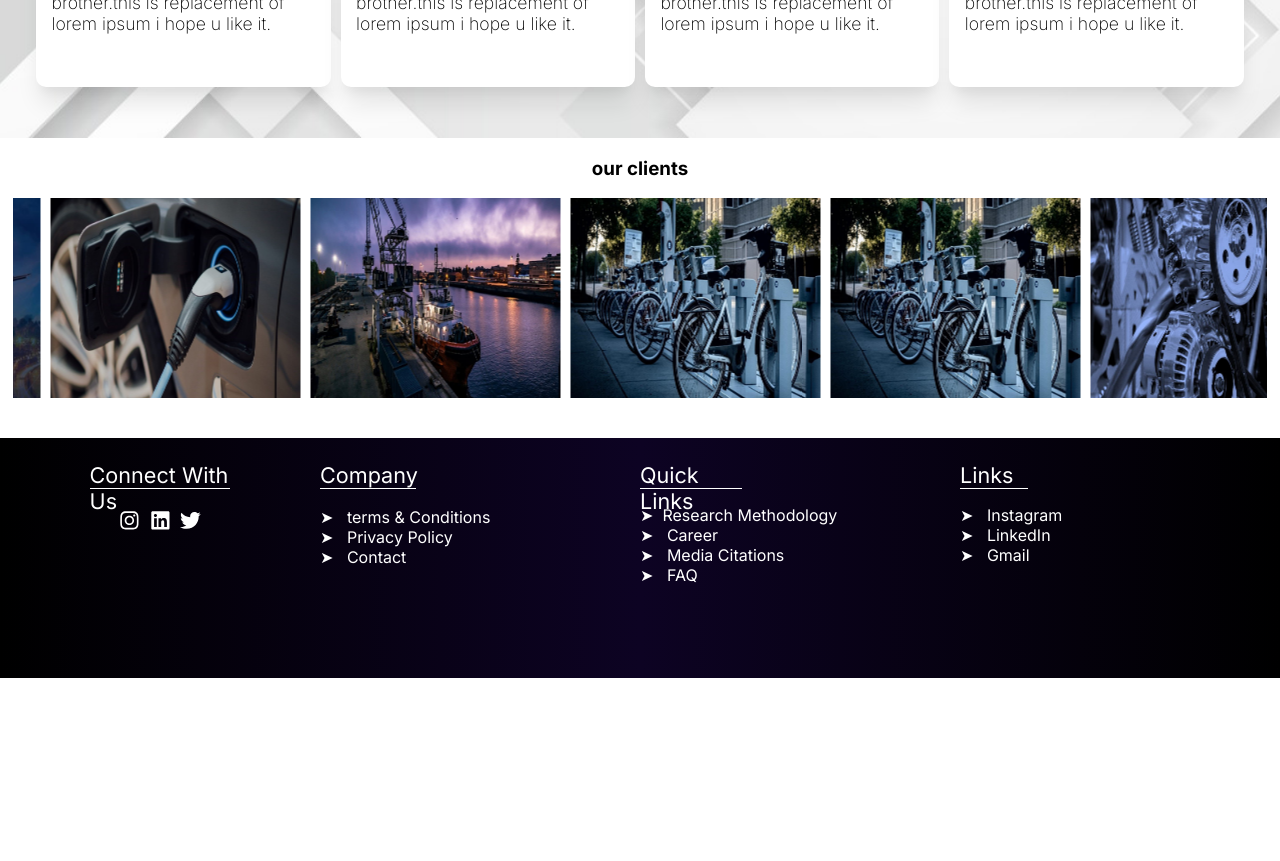
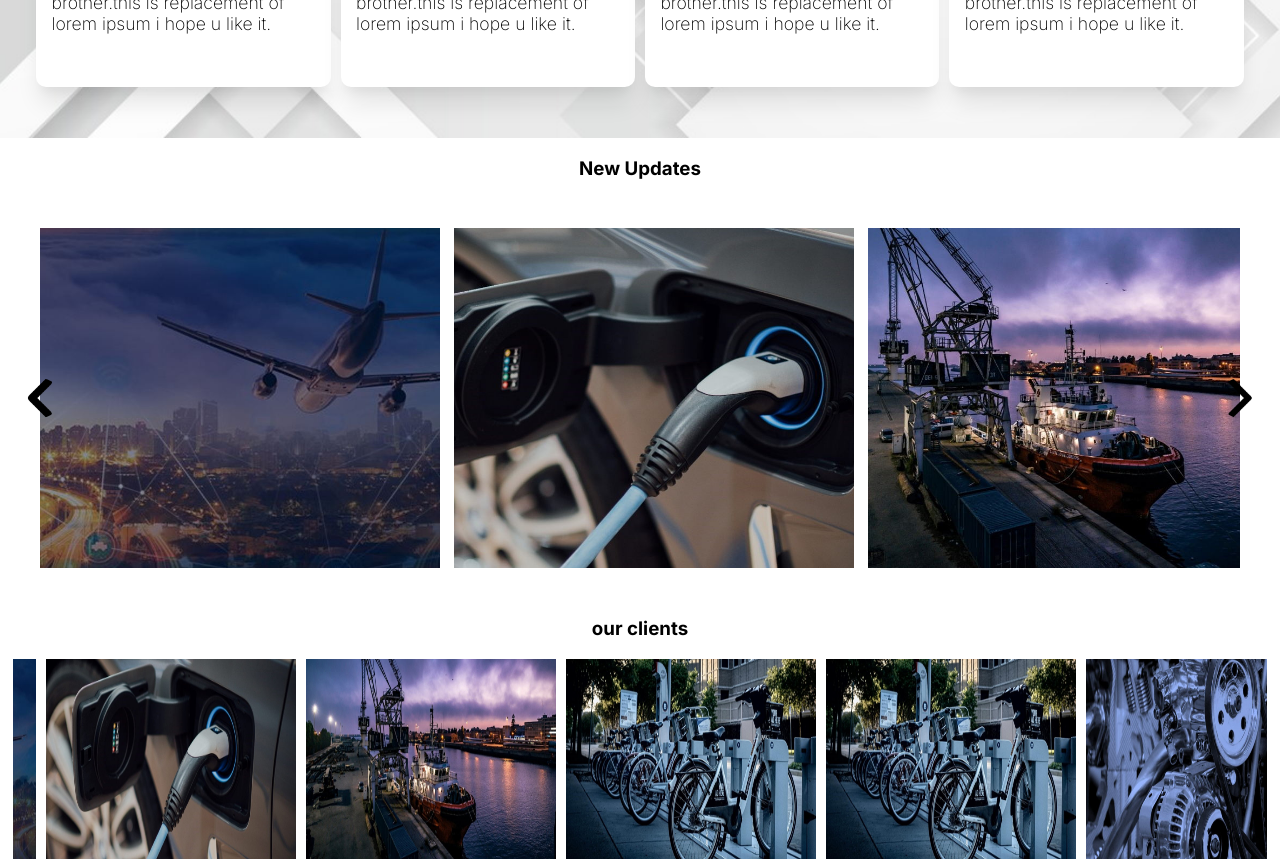
Before and after one commit to SidhartGautam25/my-markstats, a Next.js app: page / in a window 1280 px wide. Shown: the part 3080-3941 px from the top of the page. Before the commit the page ends 3758 px from the top, so only its background shows below. Built offline with nearby package versions, Linux system fonts and the light colour scheme.

Commit message:
added carousel component in home page

```diff
--- /dev/null
+++ b/app/components/carousel/Carousel.jsx
@@ -0,0 +1,113 @@
+"use client";
+import styles from "./styles.module.css";
+import Image from "next/image";
+import arrow from "../../../public/arrow.png";
+import right from "../../../public/right.png";
+import ind1 from "../../../public/ind1.jpg";
+import ind2 from "../../../public/ind2.jpg";
+import ind3 from "../../../public/ind3.jpg";
+import ind4 from "../../../public/ind5.jpg";
+import img1 from "../../../public/img1.jpg";
+import img2 from "../../../public/img2.jpg";
+import img3 from "../../../public/img3.jpg";
+import img4 from "../../../public/img4.jpg";
+import res1 from "../../../public/res1.jpg";
+import res2 from "../../../public/res2.jpg";
+import res3 from "../../../public/res3.jpg";
+import res4 from "../../../public/res4.jpg";
+import res5 from "../../../public/res5.jpg";
+import res6 from "../../../public/res6.jpg";
+import res7 from "../../../public/res7.jpg";
+import res8 from "../../../public/res8.jpg";
+import { useEffect, useLayoutEffect, useRef, useState } from "react";
+
+export default function Carousel() {
+  // const [isdragStart, setIsdragStart] = useState(false);
+  const carousel = useRef();
+  const arrowicons = useRef();
+  const firstimg = useRef();
+  console.log("clientWidth");
+  //console.log(firstimg.current.offsetWidth);
+  const [firstimagewidth, setFirstimagewidth] = useState(0);
+  useLayoutEffect(() => {
+    setFirstimagewidth(firstimg.current.offsetWidth + 14);
+  }, []);
+
+  // arrowIcons.current.forEach((icon) => {
+  //   icon.addEventlistner("click", () => {
+  //     console.log(icon);
+  //   });
+  // });
+
+  const arrowClickleft = () => {
+    // console.log("clicked");
+    carousel.current.scrollLeft += firstimagewidth;
+  };
+
+  const arrowClickright = () => {
+    // console.log("clicked");
+    carousel.current.scrollLeft -= firstimagewidth;
+  };
+
+  // const dragStart = () => {
+  //   setIsdragStart(true);
+  // };
+
+  // const dragStop = () => {
+  //   setIsdragStart(false);
+  // };
+
+  // const runfunction = (e) => {
+  //   if (!isdragStart) return;
+  //   e.preventDefault();
+  //   carousel.current.scrollLeft = e.pageX;
+  // };
+
+  return (
+    <>
+      <div className={styles.title}>
+        <h3>New Updates</h3>
+      </div>
+      <div className={styles.slidermain}>
+        <div className={styles.wrapper}>
+          <Image
+            className={styles.arrowimg}
+            onClick={arrowClickleft}
+            src={arrow}
+            ref={arrowicons}
+          />
+          <div
+            // onMouseMoveCapture={runfunction}
+            // onMouseDownCapture={dragStart}
+            // onMouseUpCapture={dragStop}
+            className={styles.carousel}
+            ref={carousel}
+          >
+            <Image className={styles.logoimg} src={ind1} ref={firstimg} />
+            <Image className={styles.logoimg} src={ind2} />
+            <Image className={styles.logoimg} src={ind3} />
+            <Image className={styles.logoimg} src={ind4} />
+            <Image className={styles.logoimg} src={img1} />
+            <Image className={styles.logoimg} src={img2} />
+            <Image className={styles.logoimg} src={img3} />
+            <Image className={styles.logoimg} src={img4} />
+            <Image className={styles.logoimg} src={res1} />
+            <Image className={styles.logoimg} src={res2} />
+            <Image className={styles.logoimg} src={res3} />
+            <Image className={styles.logoimg} src={res4} />
+            <Image className={styles.logoimg} src={res5} />
+            <Image className={styles.logoimg} src={res6} />
+            <Image className={styles.logoimg} src={res7} />
+            <Image className={styles.logoimg} src={res8} />
+          </div>
+          <Image
+            className={styles.arrowimg}
+            onClick={arrowClickright}
+            src={right}
+            ref={arrowicons}
+          />
+        </div>
+      </div>
+    </>
+  );
+}
--- /dev/null
+++ b/app/components/carousel/styles.module.css
@@ -0,0 +1,56 @@
+.wrapper .carousel {
+  white-space: nowrap;
+  font-size: 0px;
+  cursor: pointer;
+  overflow: hidden;
+  scroll-behavior: smooth;
+}
+
+.wrapper {
+  max-width: 1200px;
+  position: relative;
+}
+.carousel .logoimg {
+  height: 340px;
+  width: calc(100% / 3);
+  object-fit: cover;
+  margin-left: 14px;
+}
+.wrapper .arrowimg {
+  width: 40px;
+  height: 40px;
+  cursor: pointer;
+  font-size: 1.2rem;
+  line-height: 41px;
+  border-radius: 50%;
+  position: absolute;
+  top: 50%;
+  transform: translateY(-50%);
+}
+.wrapper .arrowimg:first-child {
+  left: -20px;
+}
+.wrapper .arrowimg:last-child {
+  right: -20px;
+}
+.carousel .logoimg:first-child {
+  margin-left: 0px;
+}
+.slidermain {
+  display: flex;
+  justify-content: center;
+  align-items: center;
+  min-height: 50vh;
+  padding: 0 35px;
+}
+.title {
+  display: flex;
+  justify-content: center;
+  align-items: center;
+}
+
+@media (max-width: 480px) {
+  .carousel .logoimg {
+    width: 100%;
+  }
+}
--- a/app/layout.js
+++ b/app/layout.js
@@ -13,9 +13,10 @@ export const metadata = {
 export default function RootLayout({ children }) {
   return (
     <html lang="en">
-      <Head><Link rel="preconnect" href="https://fonts.googleapis.com"/>
-<Link rel="preconnect" href="https://fonts.gstatic.com" crossorigin/>
-<Link href="https://fonts.googleapis.com/css2?family=Fira+Sans+Condensed:wght@300&display=swap" rel="stylesheet"/></Head>
+      <Head><Link rel="preconnect" href="https://fonts.googleapis.com" />
+        <Link rel="preconnect" href="https://fonts.gstatic.com" crossorigin />
+        <Link rel="stylesheet" href="https://cdnjs.cloudflare.com/ajax/libs/font-awesome/6.4.0/css/all.min.css" integrity="sha512-iecdLmaskl7CVkqkXNQ/ZH/XLlvWZOJyj7Yy7tcenmpD1ypASozpmT/E0iPtmFIB46ZmdtAc9eNBvH0H/ZpiBw==" crossorigin="anonymous" referrerpolicy="no-referrer" />
+        <Link href="https://fonts.googleapis.com/css2?family=Fira+Sans+Condensed:wght@300&display=swap" rel="stylesheet" /></Head>
       <body className={inter.className}>{children}</body>
     </html>
   )
--- a/app/page.js
+++ b/app/page.js
@@ -4,6 +4,7 @@ import Msrn from "./components/msrn/Msrn";
 import Scomp from "./components/scomp/Scomp";
 import Tcomp from "./components/tcomp/Tcomp";
 import Slider from "./components/slider/Slider";
+import Carousel from "./components/carousel/Carousel";
 export default function Home() {
   return (
     <main>
@@ -12,6 +13,7 @@ export default function Home() {
       <Scomp />
       <Tcomp />
       <Fcomp />
+      <Carousel />
       <Slider />
       <Footer />
     </main>
```
Also changed, not shown: public/arrow.png (added), public/right.png (added).
